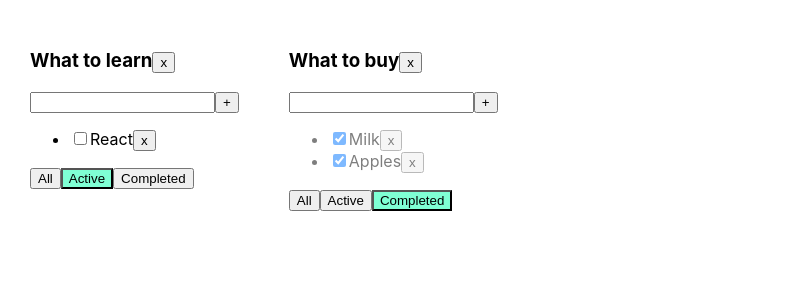
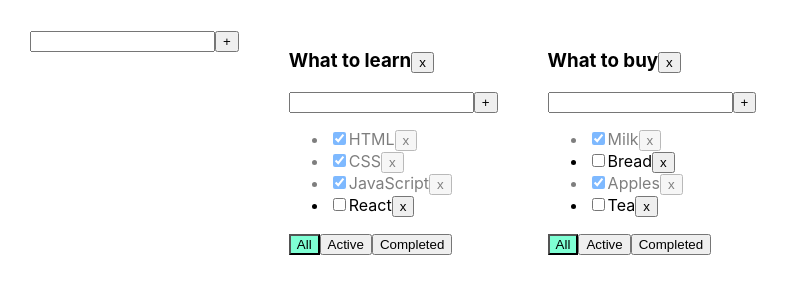
Before and after one commit to gomelkodarya/todoList, a React (Create React App) app: page / in a window 1280 px wide. Shown: the top 300 px of the page, without its empty margins (0-789 px from the left). Built offline with nearby package versions, Linux system fonts and the light colour scheme.

Commit message:
add function AddTodoList

```diff
--- a/src/AddItemForm.tsx
+++ b/src/AddItemForm.tsx
@@ -1,8 +1,7 @@
 import React, {ChangeEvent, KeyboardEvent, useState} from "react";
 
 type AddItemFormPropsType = {
-    id: string
-    addTask: (title: string, todoListId: string) => void
+    addItem: (title: string) => void
 }
 
 export const AddItemForm = (props: AddItemFormPropsType) => {
@@ -13,9 +12,9 @@ export const AddItemForm = (props: AddItemFormPropsType) => {
         setTitle(e.currentTarget.value)
     }
 
-    const addTaskHandler = () => {
+    const addItemHandler = () => {
         if(title.trim() !== ''){
-            props.addTask(title, props.id)
+            props.addItem(title)
             setTitle('')
         } else {
             setError('Field is required')
@@ -25,7 +24,7 @@ export const AddItemForm = (props: AddItemFormPropsType) => {
     const onKeyPressHandler = (e: KeyboardEvent<HTMLInputElement>) => {
         setError(null)
         if(e.charCode === 13) {
-            addTaskHandler()
+            addItemHandler()
             setTitle('')
         }
     }
@@ -38,7 +37,7 @@ export const AddItemForm = (props: AddItemFormPropsType) => {
                 onKeyPress={onKeyPressHandler}
                 className={error ? 'error' : ''}
             />
-            <button onClick={addTaskHandler}>+</button>
+            <button onClick={addItemHandler}>+</button>
             {error && <div className={'error-message'}>{error}</div>}
         </div>
     )
--- a/src/App.tsx
+++ b/src/App.tsx
@@ -2,6 +2,7 @@ import React, {useState} from 'react';
 import './App.css';
 import {TaskType, TodoList} from "./TodoList";
 import {v1} from "uuid";
+import {AddItemForm} from "./AddItemForm";
 
 export type FilterValuesType = 'all' | 'active' | 'completed'
 type TodoListType = {
@@ -18,8 +19,8 @@ export const App = () => {
     const todoList2 = v1()
 
     const [todoLists, setTodoLists] = useState<Array<TodoListType>>([
-        {id: todoList1, title: 'What to learn', filter: 'active'},
-        {id: todoList2, title: 'What to buy', filter: 'completed'},
+        {id: todoList1, title: 'What to learn', filter: 'all'},
+        {id: todoList2, title: 'What to buy', filter: 'all'},
     ])
 
     const [tasks, setTasks] = useState<TasksStateType>({
@@ -71,11 +72,26 @@ export const App = () => {
         //     tasks[todoListId] = [task, ...tasks[todoListId]]
         //     setTasks({...tasks})
         // }
-        setTasks({...tasks,[todoListId]: tasks[todoListId].map(m => m.id === id ? {...m,isDone: isDone} : m)})
+        setTasks({...tasks,
+            [todoListId]: tasks[todoListId].map(m => m.id === id ? {
+                ...m,
+                isDone: isDone
+            } : m)
+        })
     }
+
+    const addTodoList = (title: string) => {
+        let newTodoList: TodoListType = {id: v1(), title: title, filter: 'all'}
+        setTodoLists([newTodoList, ...todoLists])
+        setTasks({...tasks, [newTodoList.id]:[]})
+    }
+
+
+
 
     return (
         <div className="App">
+            <AddItemForm addItem={addTodoList}/>
             {
                 todoLists.map(tl => {
                     let tasksForTodoList = tasks[tl.id]
--- a/src/TodoList.tsx
+++ b/src/TodoList.tsx
@@ -22,6 +22,9 @@ type PropsType = {
 }
 
 export const TodoList = (props: PropsType) => {
+    const addTask = (title: string) => {
+        props.addTask(title, props.id)
+    }
 
     const onAllClickHandler = () => {
         props.changeFilter('all', props.id)
@@ -46,8 +49,7 @@ export const TodoList = (props: PropsType) => {
                 <button onClick={removeTodoListHandler}>x</button>
             </h3>
 
-            <AddItemForm id={props.id}
-                         addTask={props.addTask}/>
+            <AddItemForm addItem={addTask}/>
 
             <ul>
                 {
```
